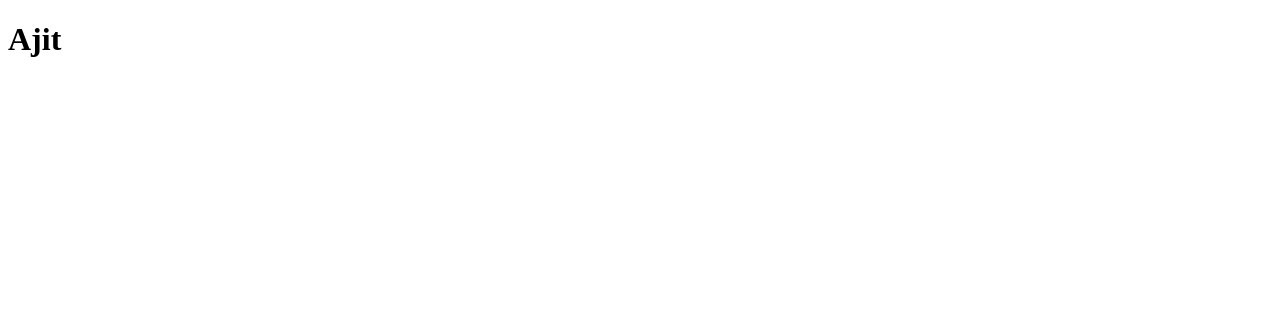
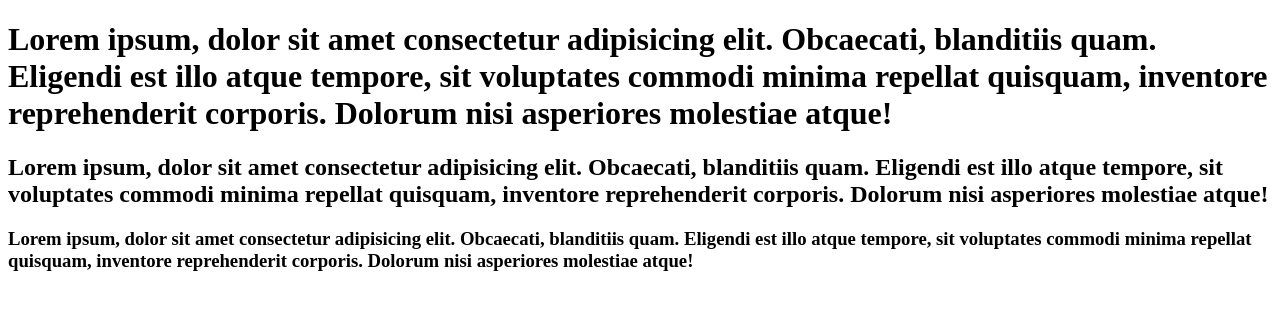
Before and after one commit to Kanhaiya-Vairagkar/HTML, a plain HTML site: page index22.html in a window 1280 px wide. Drawn offline with Linux system fonts and the light colour scheme.

Commit message:
Change Heading Tag

```diff
--- a/index22.html
+++ b/index22.html
@@ -1,12 +1,26 @@
 <!DOCTYPE html>
 <html lang="en">
+
 <head>
     <meta charset="UTF-8">
     <meta http-equiv="X-UA-Compatible" content="IE=edge">
     <meta name="viewport" content="width=device-width, initial-scale=1.0">
     <title>Document</title>
 </head>
+
 <body>
-    <h1>Ajit</h1>
+    <h1>Lorem ipsum, dolor sit amet consectetur adipisicing elit. Obcaecati, blanditiis quam. Eligendi est illo atque
+        tempore, sit voluptates commodi minima repellat quisquam, inventore reprehenderit corporis. Dolorum nisi
+        asperiores molestiae atque!
+    </h1>
+    <h2>Lorem ipsum, dolor sit amet consectetur adipisicing elit. Obcaecati, blanditiis quam. Eligendi est illo atque
+        tempore, sit voluptates commodi minima repellat quisquam, inventore reprehenderit corporis. Dolorum nisi
+        asperiores molestiae atque!
+    </h2>
+    <h3>Lorem ipsum, dolor sit amet consectetur adipisicing elit. Obcaecati, blanditiis quam. Eligendi est illo atque
+        tempore, sit voluptates commodi minima repellat quisquam, inventore reprehenderit corporis. Dolorum nisi
+        asperiores molestiae atque!
+    </h3>
 </body>
+
 </html>
```
